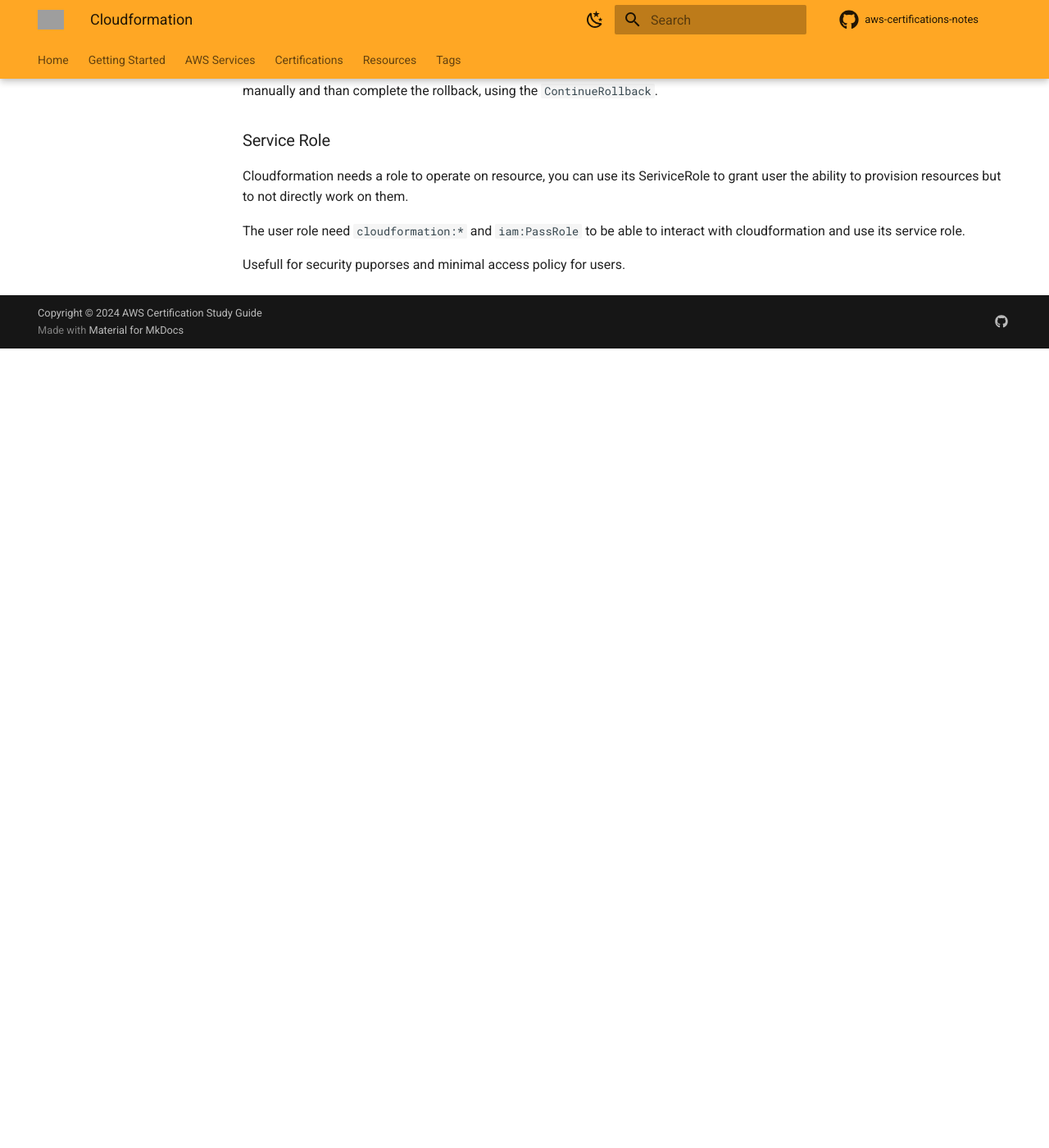
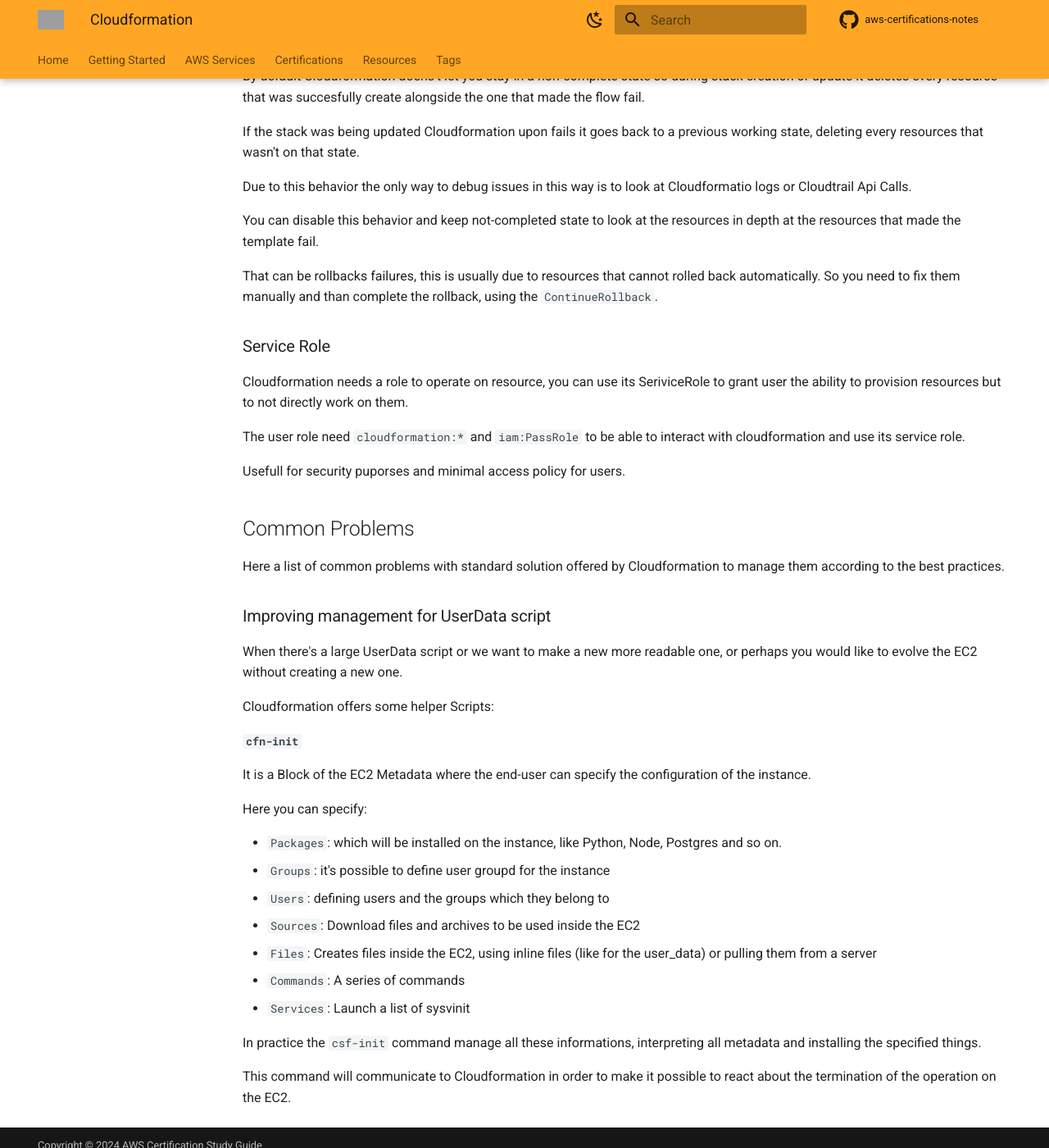
Before and after one commit to Bozz95/aws-certifications-notes, an MkDocs documentation site: the page built from docs/services/iac/cloudformation.md, in a window 1280 px wide and 1400 px high, scrolled down 7611 px. Shown: the whole window at 82% size. Built offline with MkDocs 1.6.1 and Material for MkDocs 9.7.7, drawn with Linux system fonts in a browser that asks for light colours; comment, search, counter and statistics services are not loaded; before the commit the page ends 8036 px from its top, so only the background shows below that; some of the changed text lies outside the part shown; grey boxes are pictures that could not be loaded.

```diff
--- a/docs/services/iac/cloudformation.md
+++ b/docs/services/iac/cloudformation.md
@@ -18,12 +18,16 @@
     - [`Fn::GetAtt`](#fngetatt)
     - [`Fn::FindInMap`](#fnfindinmap)
     - [`Fn::ImportValue`](#fnimportvalue)
+    - [`Fn::Base64`](#fnbase64)
   - [Deletion Policy](#deletion-policy)
   - [Stack Policies](#stack-policies)
 - [Custom Resources](#custom-resources)
 - [Dynamic References](#dynamic-references)
 - [RollBacks](#rollbacks)
   - [Service Role](#service-role)
+- [Common Problems](#common-problems)
+  - [Improving management for UserData script](#improving-management-for-userdata-script)
+    - [`cfn-init`](#cfn-init)
 
 ## Intro
 
@@ -217,6 +221,10 @@
 
 To use those values the `ImportValue` can be used.
 
+#### `Fn::Base64`
+
+Function used to convert long strings into base 64 and pass them to resources which will need them, like the user_script data for the EC2 instances.
+
 ### Deletion Policy
 
 You can specify what to do to provisioned resources when the stack is being deleted.
@@ -276,7 +284,6 @@
 
 We can also create a attachment between RDS and the secret to establish secret rotations.
 
-
 ## RollBacks
 
 By default Cloudformation doens't let you stay in a non-complete state so during stack creation or update it deletes every resource that was succesfully create alongside the one that made the flow fail.
@@ -297,3 +304,31 @@
 The user role need `cloudformation:*` and `iam:PassRole` to be able to interact with cloudformation and use its service role.
 
 Usefull for security puporses and minimal access policy for users.
+
+## Common Problems
+
+Here a list of common problems with standard solution offered by Cloudformation to manage them according to the best practices.
+
+### Improving management for UserData script
+
+When there's a large UserData script or we want to make a new more readable one, or perhaps you would like to evolve the EC2 without creating a new one.
+
+Cloudformation offers some helper Scripts:
+
+#### `cfn-init`
+
+It is a Block of the EC2 Metadata where the end-user can specify the configuration of the instance.
+
+Here you can specify:
+
+- `Packages`: which will be installed on the instance, like Python, Node, Postgres and so on.
+- `Groups`: it's possible to define user groupd for the instance
+- `Users`: defining users and the groups which they belong to
+- `Sources`: Download files and archives to be used inside the EC2
+- `Files`: Creates files inside the EC2, using inline files (like for the user_data) or pulling them from a server
+- `Commands`: A series of commands
+- `Services`: Launch a list of sysvinit
+
+In practice the `csf-init` command manage all these informations, interpreting all metadata and installing the specified things.
+
+This command will communicate to Cloudformation in order to make it possible to react about the termination of the operation on the EC2.
```
